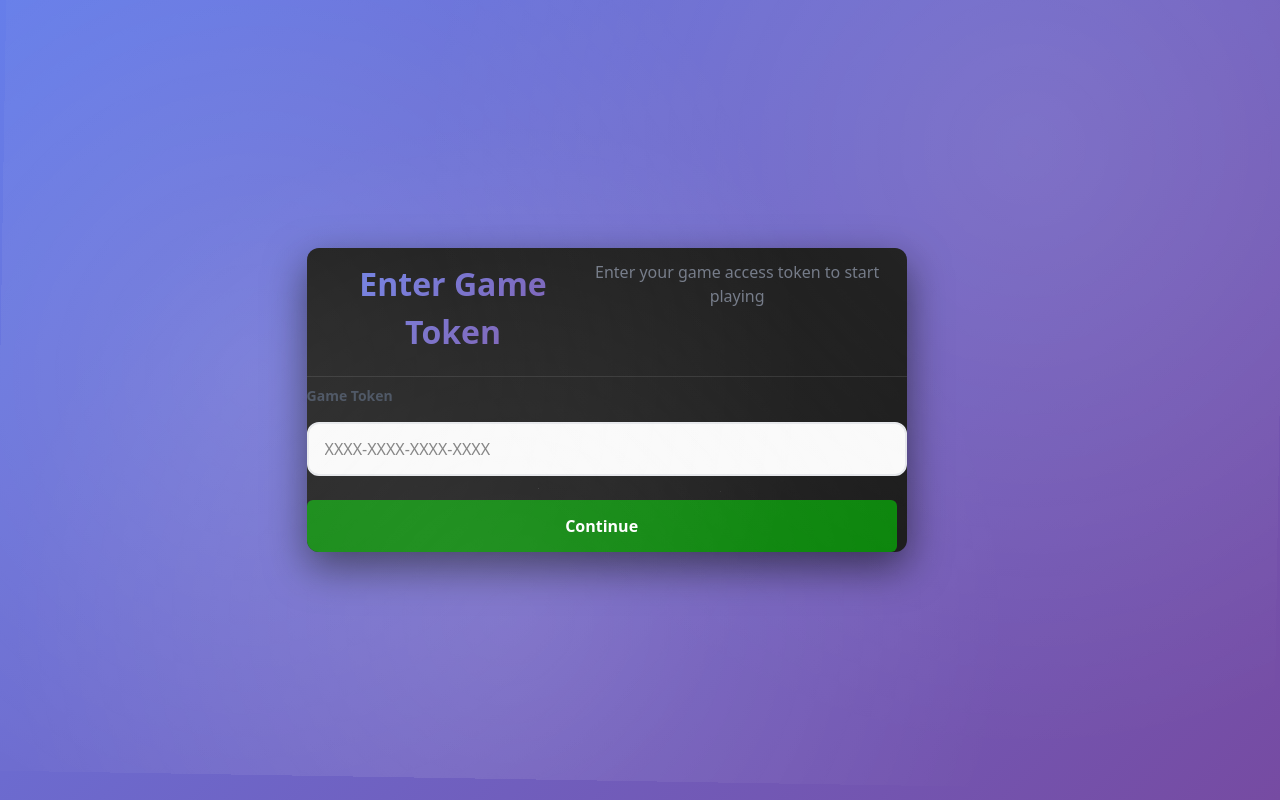
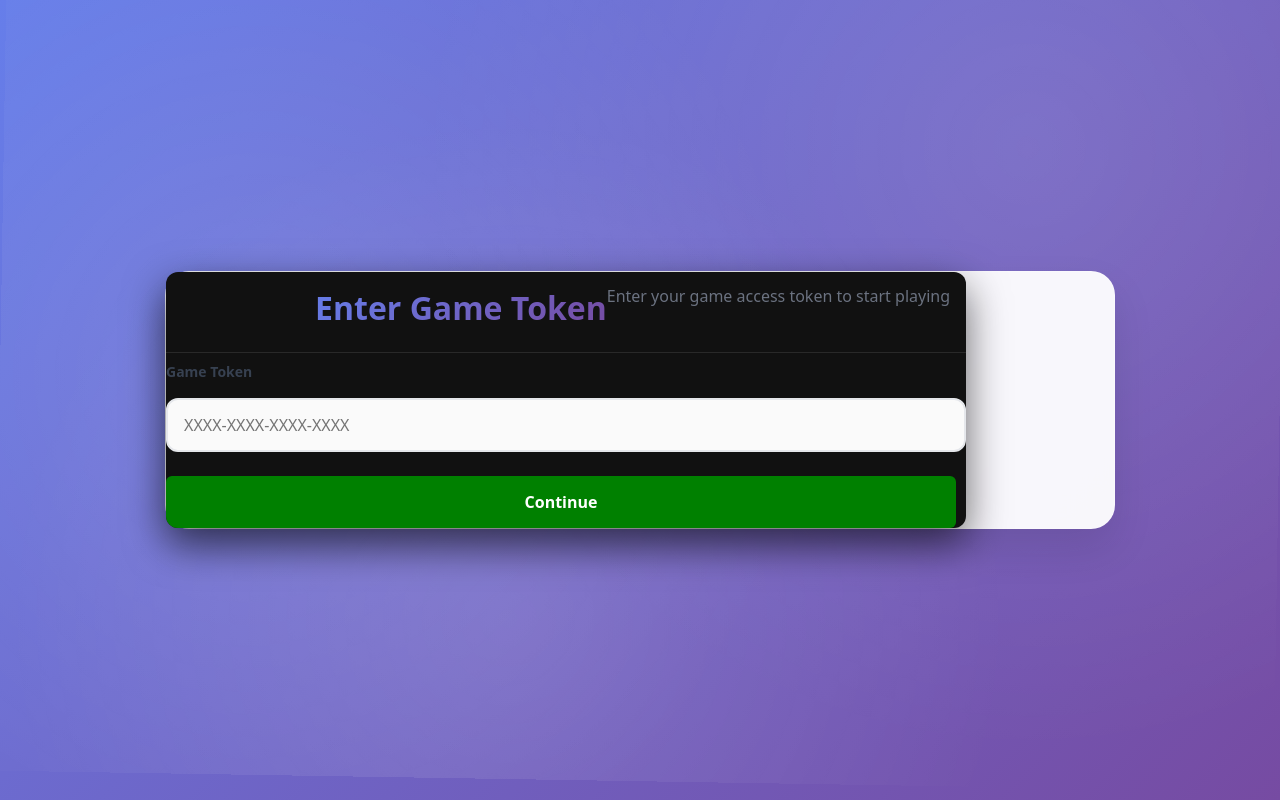
Before and after one commit to Prabhushapure/safety-saas-enterprise, a React (Vite) app: page /AWE-SaaS/play in a window 1280 px wide. Built offline with nearby package versions, Linux system fonts and the light colour scheme.

Commit message:
css issue

```diff
--- a/src/pages/Play.css
+++ b/src/pages/Play.css
@@ -43,7 +43,7 @@
   }
 }
 
-/* .play-modal {
+.play-modal {
   position: relative;
   z-index: 10;
   background: rgba(255, 255, 255, 0.95);
@@ -55,7 +55,7 @@
   max-width: 950px;
   margin: 2rem;
   animation: modalSlideIn 0.4s ease-out;
-} */
+}
 
 .play-modal.success {
   background: rgba(255, 255, 255, 0.98);
```
